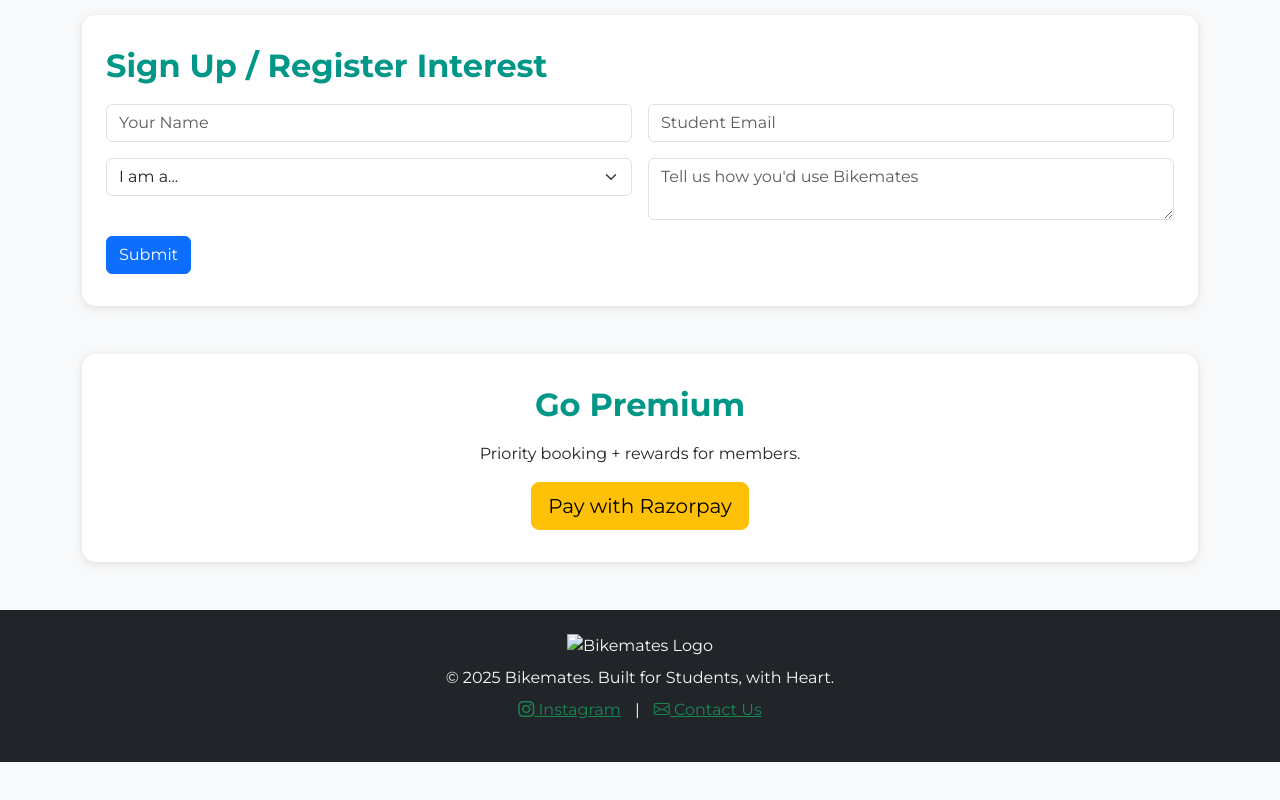
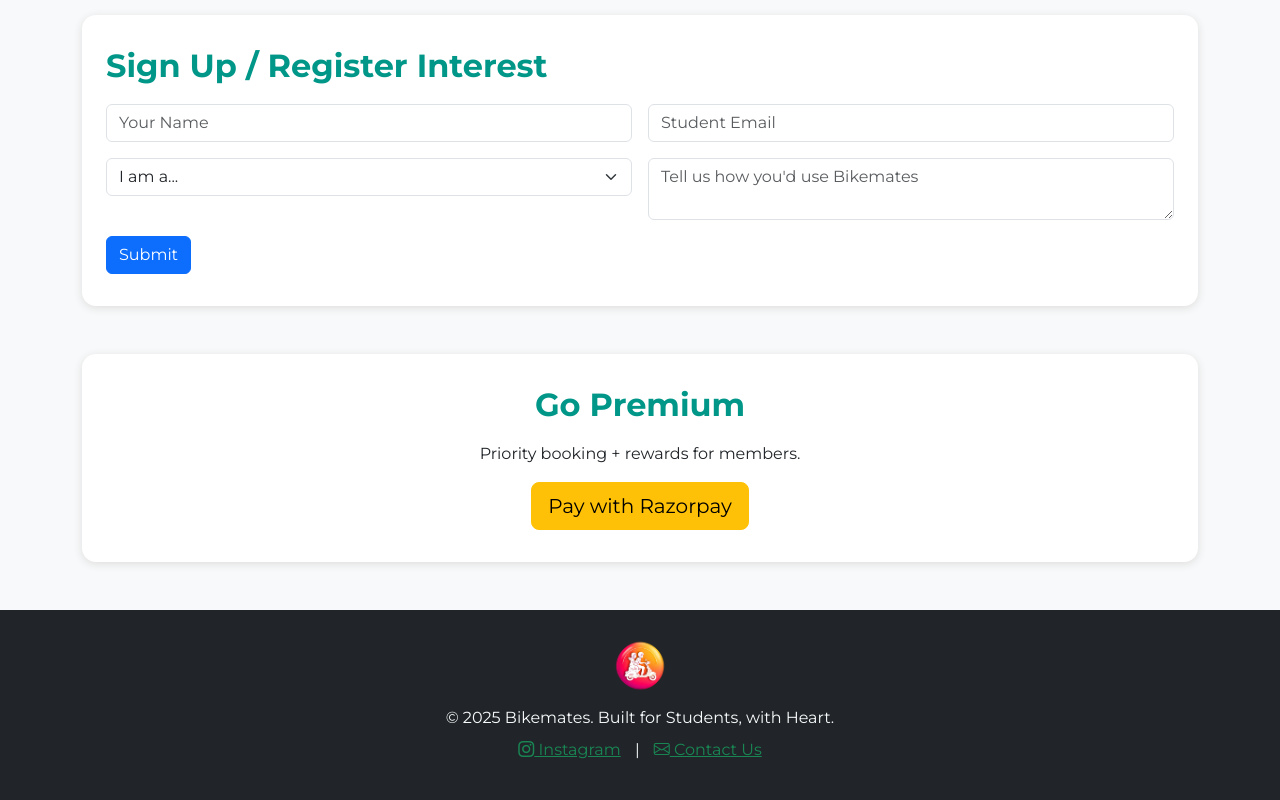
Before and after one commit to adityadeshmane08/bikemates-website, a plain HTML site: page index.html in a window 1280 px wide. Shown: the part 2810-3610 px from the top of the page. Before the commit the page ends 3572 px from the top, so only its background shows below. Drawn offline with nearby package versions, Linux system fonts and the light colour scheme.

Commit message:
Update index.html

```diff
--- a/index.html
+++ b/index.html
@@ -6,7 +6,7 @@
   <title>Bikemates | Campus Mobility Revolution</title>
   <link rel="stylesheet" href="https://cdn.jsdelivr.net/npm/bootstrap@5.3.2/dist/css/bootstrap.min.css">
   <link rel="stylesheet" href="style.css">
-  <link rel="icon" href="assets/logo.png">
+  <link rel="icon" href="logo.png">
   <link rel="stylesheet" href="https://cdn.jsdelivr.net/npm/bootstrap-icons@1.11.1/font/bootstrap-icons.css">
   <link href="https://fonts.googleapis.com/css2?family=Montserrat:wght@400;700&family=Roboto:wght@400;500&display=swap" rel="stylesheet">
 </head>
@@ -200,7 +200,7 @@
 
   <footer class="bg-dark text-light py-4">
     <div class="container text-center">
-      <img src="assets/logo.png" alt="Bikemates Logo" class="footer-logo mb-2" style="height:32px;">
+      <img src="logo.png" alt="Bikemates Logo" class="footer-logo mb-2" style="height:64px;">
       <p class="mb-2">&copy; 2025 Bikemates. Built for Students, with Heart.</p>
       <p>
         <a href="https://www.instagram.com/bikemates_official?igsh=MTNiMjJoOTJkZDVzdQ==" class="text-success" target="_blank"><i class="bi bi-instagram"></i> Instagram</a> |
```
